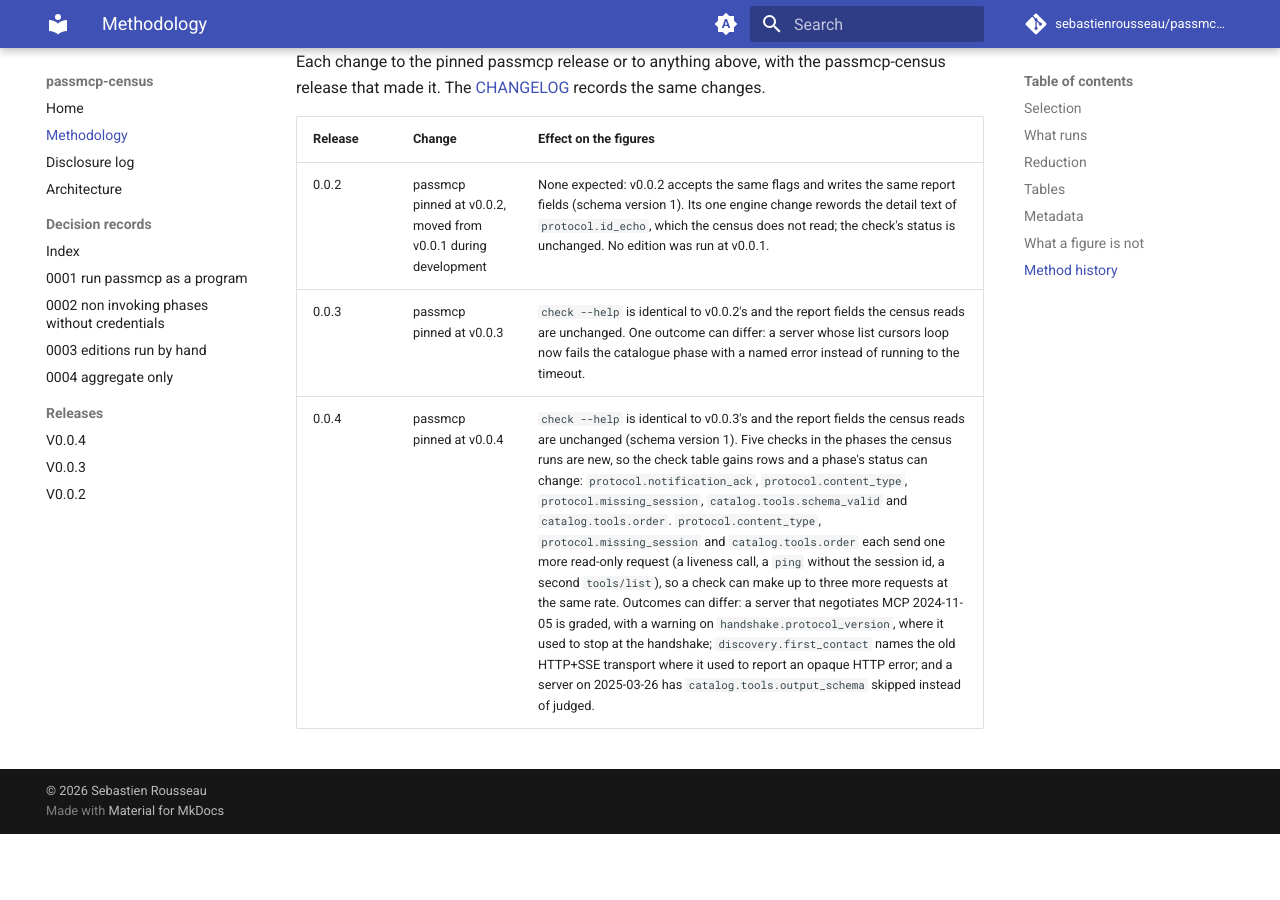
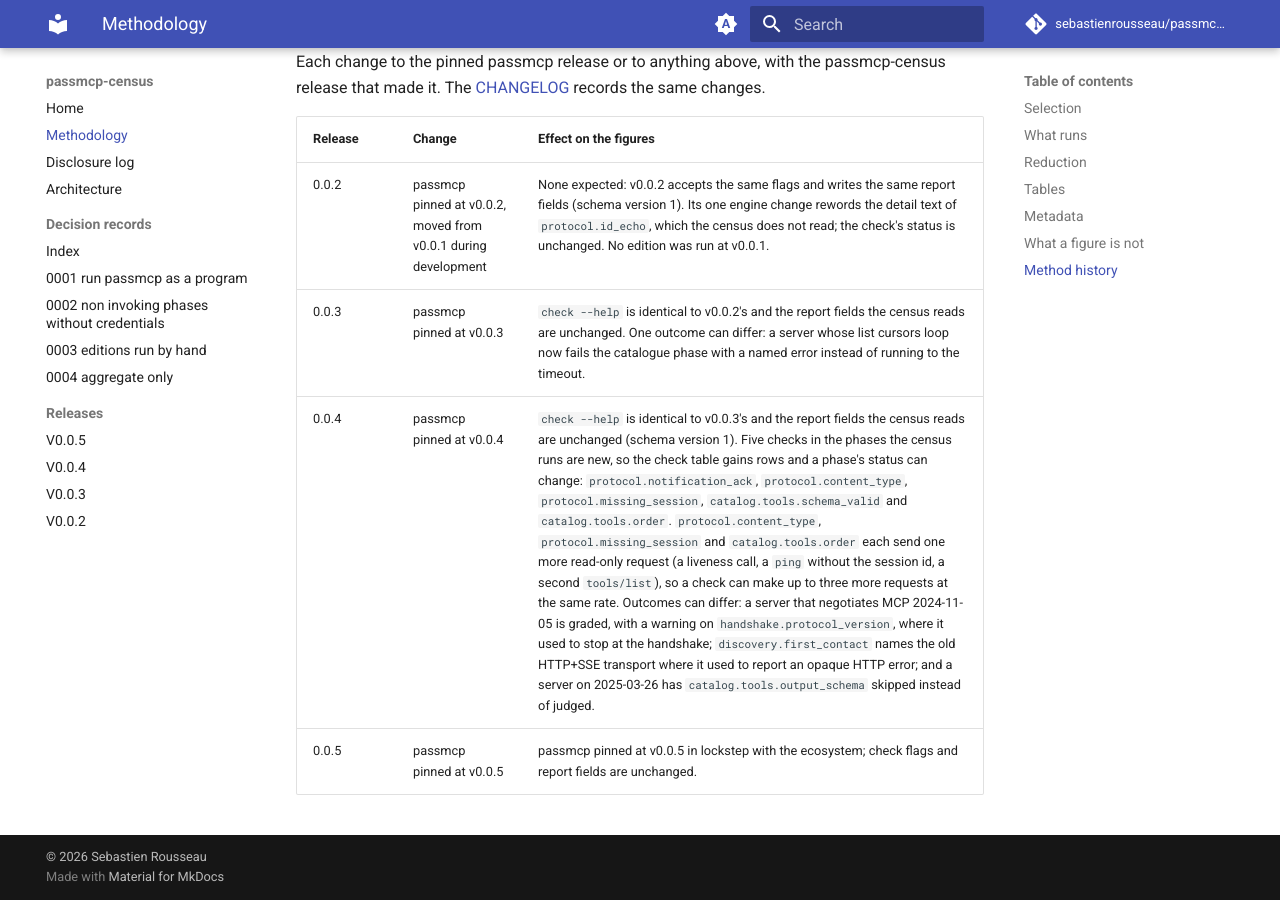
Before and after one commit to sebastienrousseau/passmcp-census, an MkDocs documentation site: the page built from docs/methodology.md, in a window 1280 px wide and 900 px high, scrolled down 2872 px. Built offline with MkDocs 1.6.1 and Material for MkDocs 9.7.7, drawn with Linux system fonts in a browser that asks for light colours; comment, search, counter and statistics services are not loaded; before the commit the page ends 3706 px from its top, so only the background shows below that; some of the changed text lies outside the part shown.

Commit message:
chore(release): passmcp-census 0.0.5 (#5)
Release passmcp-census 0.0.5 in lockstep with passmcp v0.0.5.

Assisted-by: Antigravity:gemini-2.5-pro [analysis tools]

Signed-off-by: Sebastien Rousseau <sebastienrousseau@users.noreply.github.com>

````diff
--- a/docs/methodology.md
+++ b/docs/methodology.md
@@ -33,7 +33,7 @@ dropped (`excluded`). The unit of the census is a distinct endpoint URL.
 ## What runs
 
 Each endpoint is checked by the passmcp release pinned in the Makefile
-(`PASSMCP_VERSION`, v0.0.4), with:
+(`PASSMCP_VERSION`, v0.0.5), with:
 
 ```sh
 passmcp check <url> --phases net,discovery,handshake,protocol,catalog \
@@ -115,3 +115,4 @@ records the same changes.
 | 0.0.2 | passmcp pinned at v0.0.2, moved from v0.0.1 during development | None expected: v0.0.2 accepts the same flags and writes the same report fields (schema version 1). Its one engine change rewords the detail text of `protocol.id_echo`, which the census does not read; the check's status is unchanged. No edition was run at v0.0.1. |
 | 0.0.3 | passmcp pinned at v0.0.3 | `check --help` is identical to v0.0.2's and the report fields the census reads are unchanged. One outcome can differ: a server whose list cursors loop now fails the catalogue phase with a named error instead of running to the timeout. |
 | 0.0.4 | passmcp pinned at v0.0.4 | `check --help` is identical to v0.0.3's and the report fields the census reads are unchanged (schema version 1). Five checks in the phases the census runs are new, so the check table gains rows and a phase's status can change: `protocol.notification_ack`, `protocol.content_type`, `protocol.missing_session`, `catalog.tools.schema_valid` and `catalog.tools.order`. `protocol.content_type`, `protocol.missing_session` and `catalog.tools.order` each send one more read-only request (a liveness call, a `ping` without the session id, a second `tools/list`), so a check can make up to three more requests at the same rate. Outcomes can differ: a server that negotiates MCP 2024-11-05 is graded, with a warning on `handshake.protocol_version`, where it used to stop at the handshake; `discovery.first_contact` names the old HTTP+SSE transport where it used to report an opaque HTTP error; and a server on 2025-03-26 has `catalog.tools.output_schema` skipped instead of judged. |
+| 0.0.5 | passmcp pinned at v0.0.5 | passmcp pinned at v0.0.5 in lockstep with the ecosystem; check flags and report fields are unchanged. |
--- a/mkdocs.yml
+++ b/mkdocs.yml
@@ -57,6 +57,7 @@ nav:
       - adr/0003-editions-run-by-hand.md
       - adr/0004-aggregate-only.md
   - Releases:
+      - releases/v0.0.5.md
       - releases/v0.0.4.md
       - releases/v0.0.3.md
       - releases/v0.0.2.md
````
Also changed, not shown: CHANGELOG.md (+17 -5 lines), DEVELOPMENT.md (+1 -1 lines), README.md (+5 -5 lines), docs/adr/0001-run-passmcp-as-a-program.md (+1 -1 lines), docs/index.md (+1 -0 lines), docs/releases/v0.0.5.md (added, +6 -0 lines), 3 other files.
